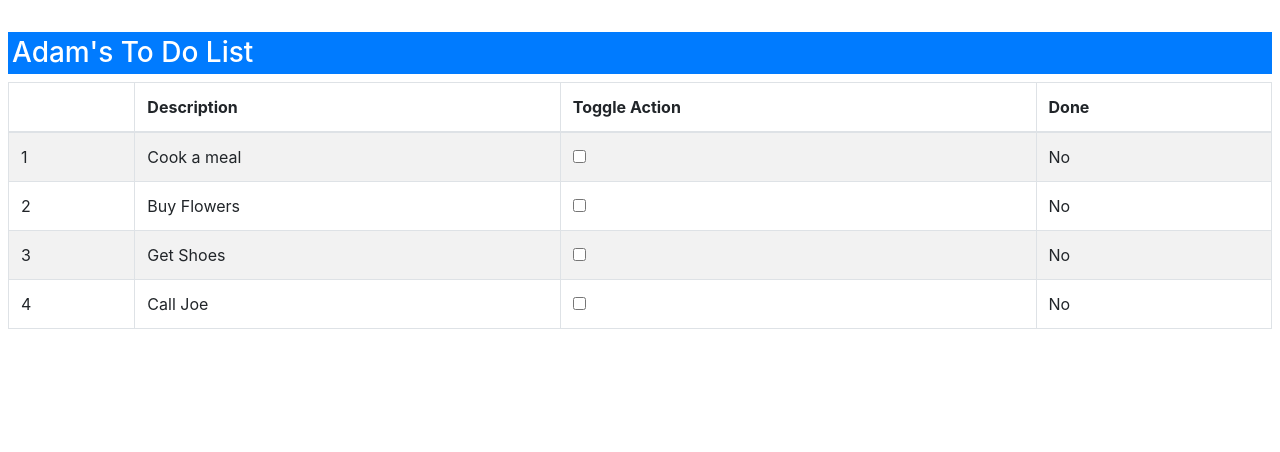
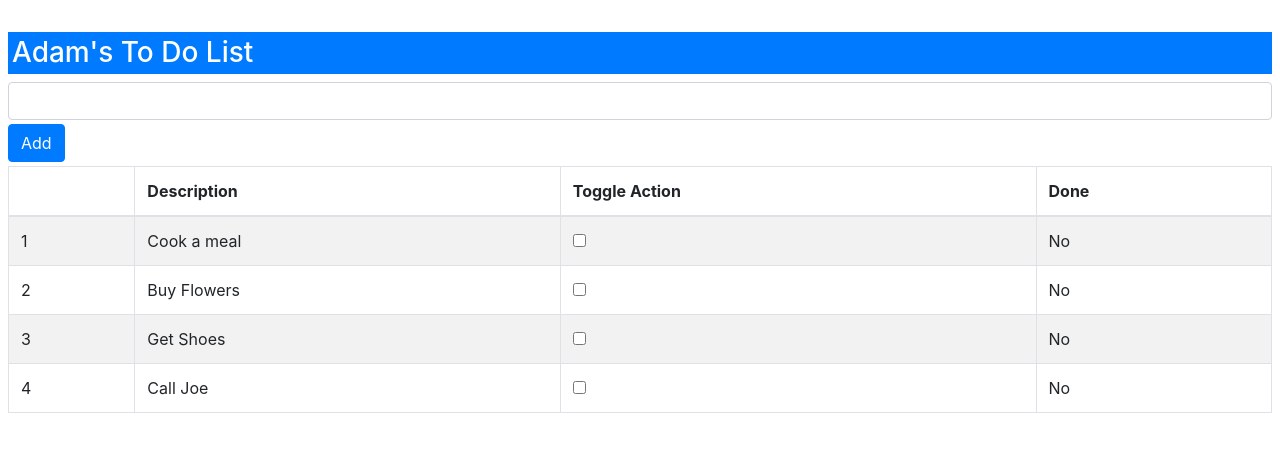
Before and after one commit to traderMax/todo, an Angular app: page / in a window 1280 px wide. Shown: the top 452 px of the page. Built offline with nearby package versions, Linux system fonts and the light colour scheme.

Commit message:
add new todo

```diff
--- a/src/app/app.component.html
+++ b/src/app/app.component.html
@@ -1,4 +1,9 @@
 <h3 class="bg-primary p-1 text-white">{{getName()}}'s To Do List</h3>
+<div class="my-1">
+  <input type="text" class="form-control" #todoText>
+  <button class="btn btn-primary mt-1"
+    (click)="addItem(todoText.value)">Add</button>
+</div>
 <table class="table table-striped table-bordered">
   <thead>
     <tr>
--- a/src/app/app.component.ts
+++ b/src/app/app.component.ts
@@ -1,5 +1,5 @@
 import { Component } from '@angular/core';
-import {Model} from './model';
+import {Model, TodoItem} from './model';
 @Component({
   selector: 'todo-app',
   templateUrl: './app.component.html',
@@ -7,7 +7,7 @@
 })
 export class AppComponent {
   model = new Model();
-
+  title = 'Fantastic Todo App';
   getName(){
     return this.model.user;
   }
@@ -16,5 +16,10 @@
     console.log(this.model);
     return this.model.items.filter(item=>!item.done);
   }
-  title = 'todo';
+
+  addItem(newItem){
+    if (newItem != "") {
+      this.model.items.push(new TodoItem(newItem, false))
+    }
+  }
 }
```
